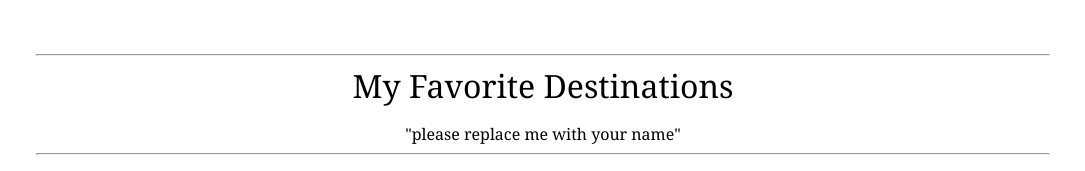
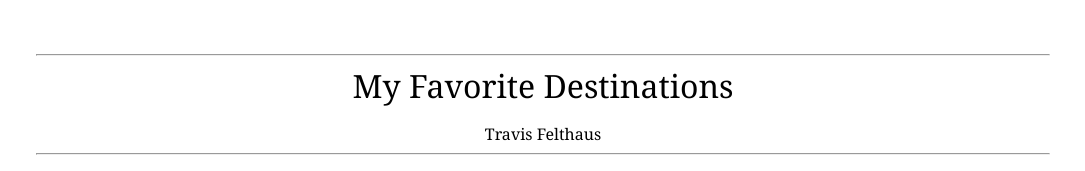
Before and after one commit to hermosoescribiendo/hermosoescribiendi.github.io, a plain HTML site: page index.html in a window 1280 px wide. Shown: the top 171 px of the page, without its empty margins (97-1182 px from the left). Drawn offline with Linux system fonts and the light colour scheme.

Commit message:
Update index.html

```diff
--- a/index.html
+++ b/index.html
@@ -26,7 +26,7 @@
 
       <!-------- BEGIN: NAME PLACEHOLDER -------->
 
-      "please replace me with your name"
+      Travis Felthaus
 
       <!-------- END: NAME PLACEHOLDER -------->
 
```
